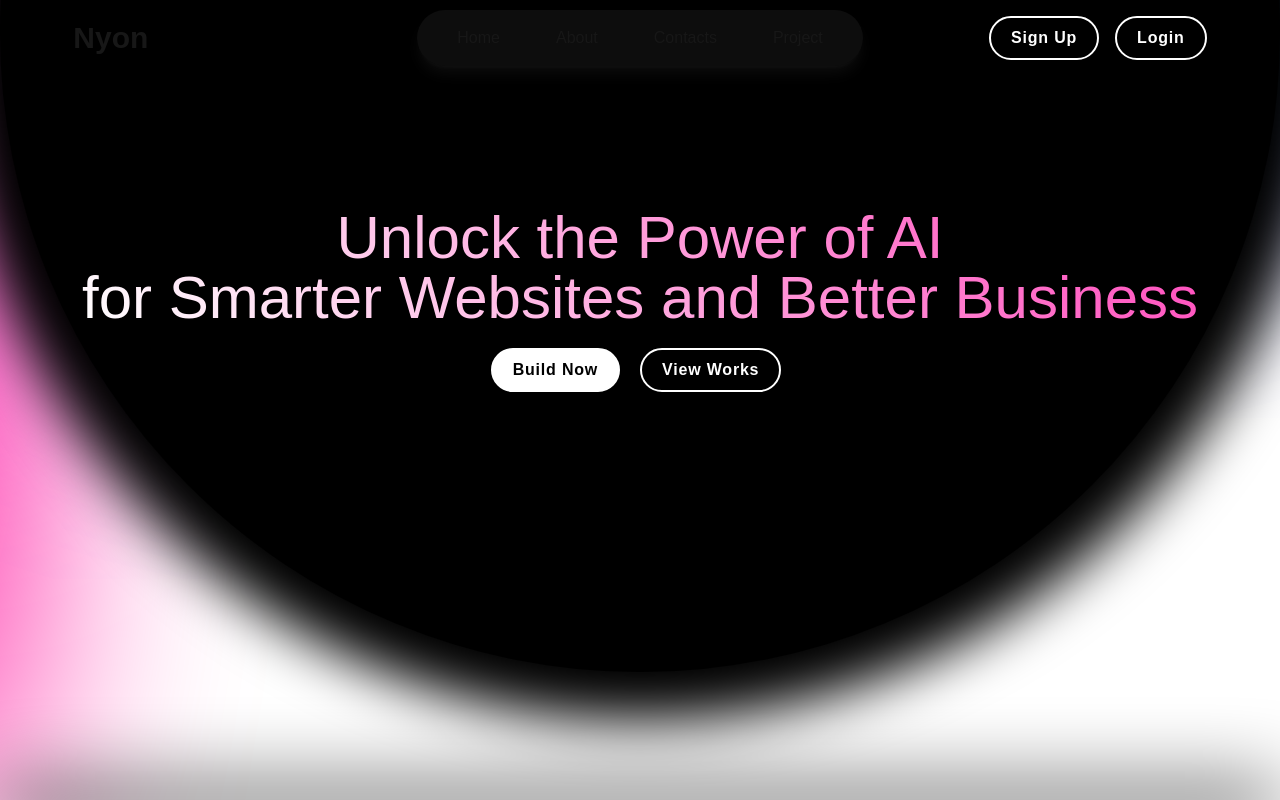
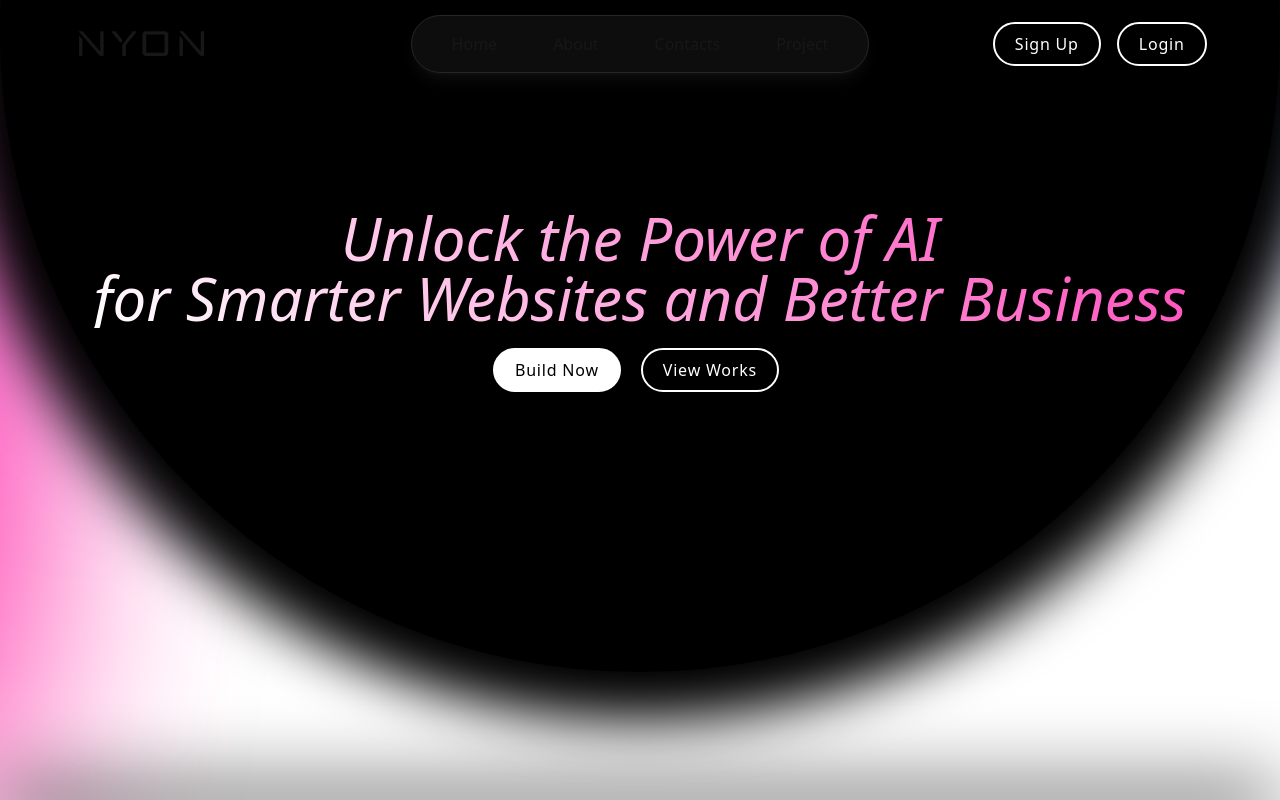
Before and after one commit to SophiseTech/Portfolio, a Next.js app: page / in a window 1280 px wide. Built offline with nearby package versions, Linux system fonts and the light colour scheme.

Commit message:
logo font added, logo changed

```diff
--- a/app/Components/Buttons/FillButtons.jsx
+++ b/app/Components/Buttons/FillButtons.jsx
@@ -2,7 +2,7 @@
 function FillButtons({label}) {
   return (
     <button className="bg-white text-black px-5 py-2 rounded-full hover:bg-transparent border-2
-     border-white hover:text-white transition-all duration-200 ease-linear font-bold tracking-wider">{label}</button>
+     border-white hover:text-white transition-all duration-200 ease-linear tracking-wider">{label}</button>
   )
 }
 
--- a/app/Components/Buttons/GhostButtons.jsx
+++ b/app/Components/Buttons/GhostButtons.jsx
@@ -1,7 +1,7 @@
 
 function GhostButtons({name}) {
   return (
-    <button className="mx-2 bg-transparent border-2 font-bold tracking-wider border-[white] hover:bg-white hover:text-black text-white px-5 py-2 rounded-full transition-all duration-200 ease-linear">{name}</button>
+    <button className="mx-2 bg-transparent border-2 tracking-wider border-[white] hover:bg-white hover:text-black text-white px-5 py-2 rounded-full transition-all duration-200 ease-linear">{name}</button>
   )
 }
 
--- a/app/Components/Hero/Main.jsx
+++ b/app/Components/Hero/Main.jsx
@@ -9,7 +9,7 @@ function Main() {
       <div className="w-full h-7 blur-2xl absolute -bottom-5 bg-black"></div>
       <div className="relative z-[1] h-full">
         <div className="h-3/4 flex flex-col gap-5 justify-center items-center">
-          <h1 class="bg-clip-text text-transparent bg-titleTextGradient text-center text-6xl ">
+          <h1 class="bg-clip-text text-transparent bg-titleTextGradient text-center text-6xl italic">
             Unlock the Power of AI <br />for Smarter Websites and Better Business
           </h1>
           <div className="flex gap-3">
--- a/app/Components/NavBar/Main.jsx
+++ b/app/Components/NavBar/Main.jsx
@@ -4,9 +4,9 @@ function NavBar() {
   return (
     <div className=" w-full flex justify-center fixed top-0 z-50">
       <div className="grid grid-cols-3 items-center w-11/12">
-        <div className="text-3xl font-semibold p-5 ">Nyon</div>
+        <div className="text-5xl font-semibold p-5 font-neo uppercase">Nyon</div>
         <div className="justify-self-center">
-          <ul className="flex backdrop-blur-lg  bg-white/5 rounded-full shadow-lg shadow-white/5 border-1 my-2 px-3">
+          <ul className="flex backdrop-blur-lg  bg-white/5 border border-stone-800 rounded-full shadow-lg shadow-white/5 border-1 my-2 px-3">
 
             <ListItem name="Home" />
             <ListItem name="About" />
@@ -28,7 +28,7 @@ function NavBar() {
 
 const ListItem = ({ name }) => {
   return (
-    <li className="py-2 px-5 mx-2 my-2 hover:backdrop-blur-sm hover:bg-white/5 hover:rounded-full hover:shadow-lg hover:border-1">
+    <li className="cursor-pointer py-2 px-5 mx-2 my-2 hover:backdrop-blur-sm hover:bg-white/5 hover:rounded-full hover:shadow-lg hover:border-1 transition-all">
       {name}
     </li>
   );
--- a/app/globals.css
+++ b/app/globals.css
@@ -17,7 +17,7 @@
 body {
   color: var(--foreground);
   background: var(--background);
-  font-family: Arial, Helvetica, sans-serif;
+  /* font-family: Arial, Helvetica, sans-serif; */
 }
 
 @layer utilities {
--- a/app/layout.js
+++ b/app/layout.js
@@ -12,6 +12,11 @@ const geistMono = localFont({
   variable: "--font-geist-mono",
   weight: "100 900",
 });
+const neo = localFont({
+  src: "./fonts/neo.ttf",
+  variable: "--font-neo",
+  weight: "100 900",
+});
 
 export const metadata = {
   title: "Create Next App",
@@ -22,7 +27,7 @@ export default function RootLayout({ children }) {
   return (
     <html lang="en">
       <body
-        className={`${geistSans.variable} ${geistMono.variable} antialiased`}
+        className={`${geistSans.variable} ${geistMono.variable} ${neo.variable} antialiased`}
       >
         <NavBar/>
         {children}
--- a/tailwind.config.js
+++ b/tailwind.config.js
@@ -16,6 +16,9 @@ module.exports = {
       },
       boxShadow:{
         heroCircleShadow: "0 0 55px 49px black"
+      },
+      fontFamily: {
+        neo: "var(--font-neo)"
       }
     },
   },
```
Also changed, not shown: app/fonts/neo.ttf (added).
